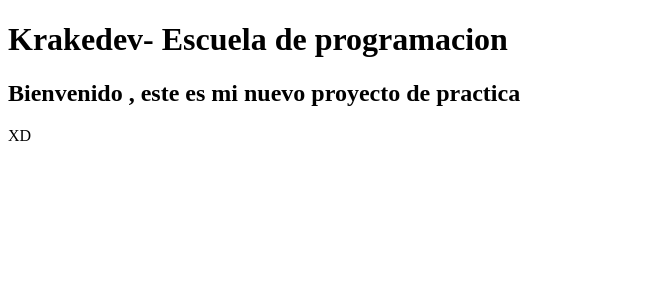
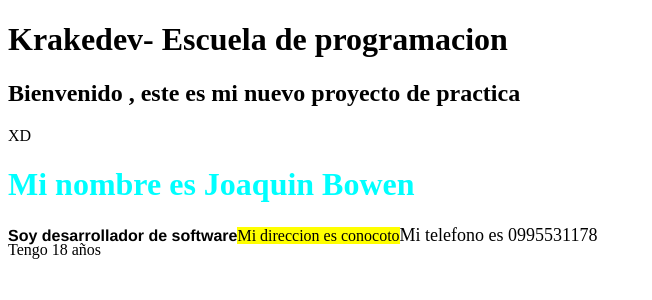
Before and after one commit to joaquinbowen/modulo9, an Angular app in the folder practica-angular/: page / in a window 1280 px wide. Shown: the top 300 px of the page, without its empty margins (0-652 px from the left). Built offline with nearby package versions, Linux system fonts and the light colour scheme.

Commit message:
Componentes

```diff
--- a/practica-angular/src/app/app.html
+++ b/practica-angular/src/app/app.html
@@ -1,4 +1,4 @@
-
-      <h1>Krakedev- Escuela de programacion</h1>
-      <h2>Bienvenido , {{title()}} </h2>
-      <p>XD</p>
+<h1>Krakedev- Escuela de programacion</h1>
+<h2>Bienvenido , {{title()}} </h2>
+<p>XD</p>
+<mi-perfil></mi-perfil>
--- a/practica-angular/src/app/app.ts
+++ b/practica-angular/src/app/app.ts
@@ -1,9 +1,10 @@
 import { Component, signal } from '@angular/core';
-import { RouterOutlet } from '@angular/router';
+
+import { Perfil } from "./perfil/perfil";
 
 @Component({
   selector: 'app-root',
-  imports: [RouterOutlet],
+  imports: [Perfil],
   templateUrl: './app.html',
   styleUrl: './app.css'
 })
--- /dev/null
+++ b/practica-angular/src/app/perfil/perfil.css
@@ -0,0 +1,15 @@
+h1 {
+    color: aqua;
+}
+
+strong {
+    font-family: 'Franklin Gothic Medium', 'Arial Narrow', Arial, sans-serif;
+}
+
+p {
+    position: absolute;
+}
+
+small {
+    font-size: 18px;
+}
--- /dev/null
+++ b/practica-angular/src/app/perfil/perfil.html
@@ -0,0 +1,8 @@
+<h1>Mi nombre es Joaquin Bowen</h1>
+<p>Tengo 18 años </p>
+<p></p>
+<strong>Soy desarrollador de software</strong>
+<p></p>
+<mark>Mi direccion es conocoto</mark>
+<p></p>
+<small>Mi telefono es 0995531178</small>
--- /dev/null
+++ b/practica-angular/src/app/producto/producto.css
@@ -0,0 +1,4 @@
+h1 {
+    font-size: 45px;
+    background-color: red;
+}
--- /dev/null
+++ b/practica-angular/src/app/producto/producto.html
@@ -0,0 +1,4 @@
+<h1>Mi producto</h1>
+<p>Mi producto es un ordenador</p>
+<p>De marca ASUS</p>
+<strong>400</strong>
```
Also changed, not shown: practica-angular/src/app/perfil/perfil.ts (added, +12 -0 lines), practica-angular/src/app/producto/producto.ts (added, +12 -0 lines).
